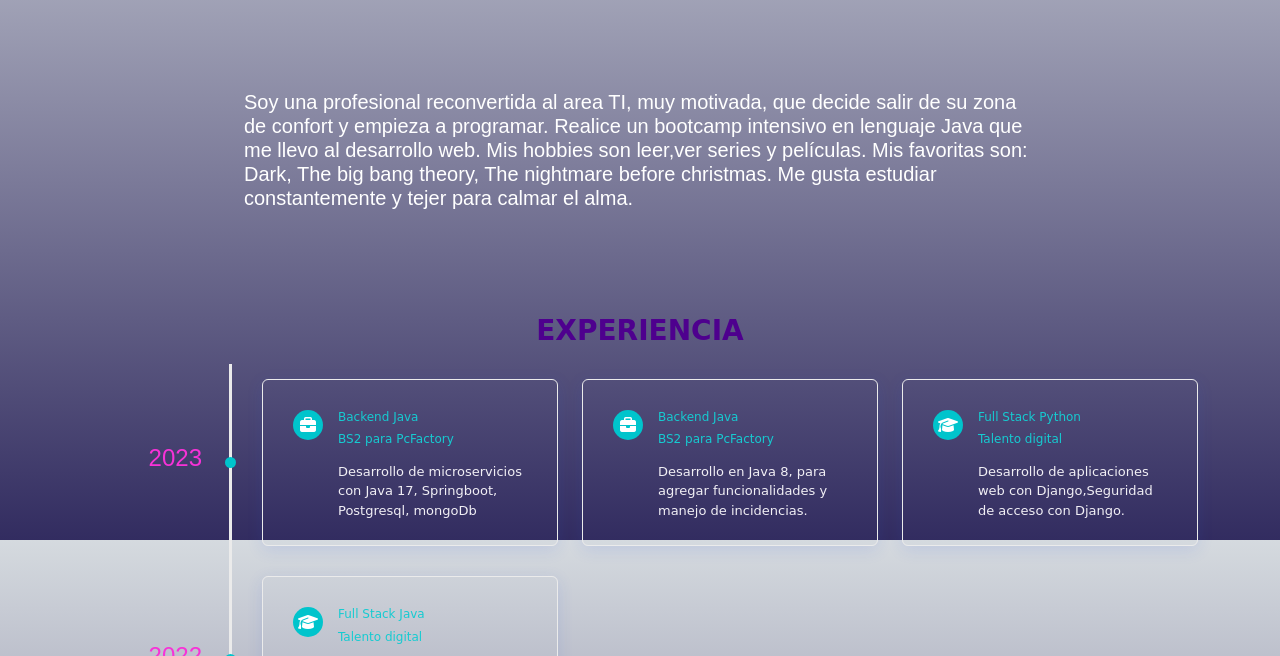
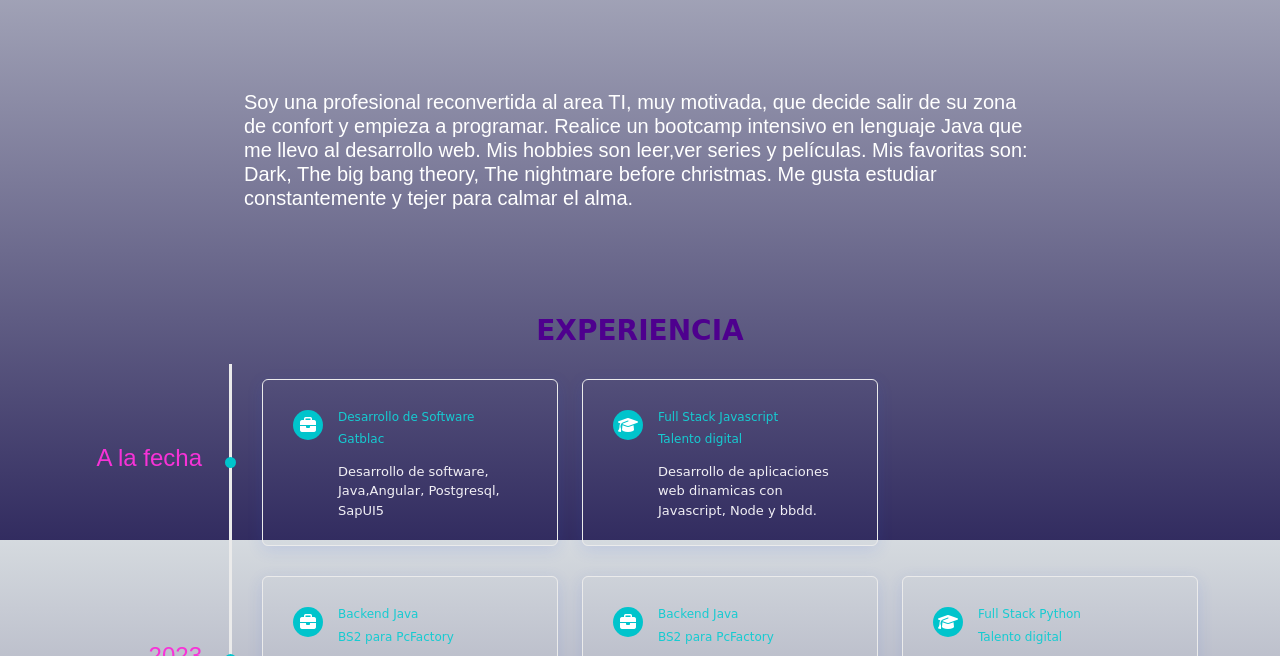
Before and after one commit to eurbano5090/PortfResume, a plain HTML site: page index.html in a window 1280 px wide. Shown: the part 260-916 px from the top of the page. Drawn offline with nearby package versions, Linux system fonts and the light colour scheme.

Commit message:
correcciones

```diff
--- a/assets/css/style.css
+++ b/assets/css/style.css
@@ -179,6 +179,16 @@ span::before{
   #sidebar.active {
     left: 0px;
   }
+
+  #main-content {
+    transition: margin-left 500ms linear;
+    margin-left: 0; /* Sin margen cuando el sidebar está oculto */
+  }
+
+  #main-content.shifted {
+    margin-left: 200px; /* Ajusta el margen cuando el sidebar está visible */
+  }
+
 
   #sidebar ul li {
     color: rgba(63, 57, 57, 0.9);
--- a/assets/js/script.js
+++ b/assets/js/script.js
@@ -1,11 +1,14 @@
 document.addEventListener("DOMContentLoaded", function () {
   const btnToggle = document.querySelector(".toggle-btn");
   const btnSwitch = document.querySelector(".switch");
+  const sidebar = document.getElementById("sidebar");
+  const mainContent = document.getElementById("main-content");
 
   btnToggle.addEventListener("click", function () {
     console.log("click");
-    document.getElementById("sidebar").classList.toggle("active");
-    console.log(document.getElementById("sidebar"));
+    sidebar.classList.toggle("active");
+    mainContent.classList.toggle("shifted");
+    console.log(sidebar);
   });
 
   $("p").click(function () {
--- a/index.html
+++ b/index.html
@@ -100,6 +100,7 @@
 
           </main>
        </header>
+       <div class="main-content">
        <section class="timeline_area section_padding_130" id="MiExperiencia">
         <div class="container">
             <div class="row justify-content-center">
@@ -114,7 +115,32 @@
                 <div class="col-12">
                     <!-- Timeline Area-->
                     <div class="apland-timeline-area">
+                      <div class="single-timeline-area">
+                        <div class="timeline-date wow fadeInLeft" data-wow-delay="0.1s">
+                            <h4>A la fecha</h4>
+                        </div>
+                        <div class="row">
+                          <div class="col-12 col-md-6 col-lg-4">
+                            <div class="single-timeline-content d-flex wow fadeInLeft" data-wow-delay="0.3s">
+                                <div class="timeline-icon"><i class="fa fa-briefcase" aria-hidden="true"></i></div>
+                                <div class="timeline-text">
+                                    <h6>Desarrollo de Software</h6>
+                                    <h6>Gatblac</h6><p>Desarrollo de software, Java,Angular, Postgresql, SapUI5</p>
+                                </div>
+                            </div>
+                        </div>
+                            <div class="col-12 col-md-6 col-lg-4">
+                                <div class="single-timeline-content d-flex wow fadeInLeft" data-wow-delay="0.3s">
+                                    <div class="timeline-icon"><i class="fa fa-solid fa-graduation-cap" aria-hidden="true"></i></div>
+                                    <div class="timeline-text">
+                                        <h6>Full Stack Javascript</h6>
+                                        <h6>Talento digital</h6> <p>Desarrollo de aplicaciones web dinamicas con Javascript, Node y bbdd.</p>
+                                    </div>
+                                </div>
+                            </div>
 
+                        </div>
+                    </div>
                         <!-- Single Timeline Content-->
                         <div class="single-timeline-area">
                             <div class="timeline-date wow fadeInRight" data-wow-delay="0.1s" >
@@ -270,7 +296,7 @@
     </div>
     <section>
 
-      <div class="container" id="MisultimosTrabajos">
+      <div class="main-content container" id="MisultimosTrabajos">
 
         <h3 class="text-center  pt-5">PROYECTOS</h3>
         <div class="row py-sm-3">
@@ -353,7 +379,7 @@
 
 
   </section>
-
+</div>
   <section class="container-fluid text-center " id="certificaciones">
 
     <h3 class="text-center text-uppercase">certificaciones</h3>
```
Also changed, not shown: form.html (+2 -2 lines).
